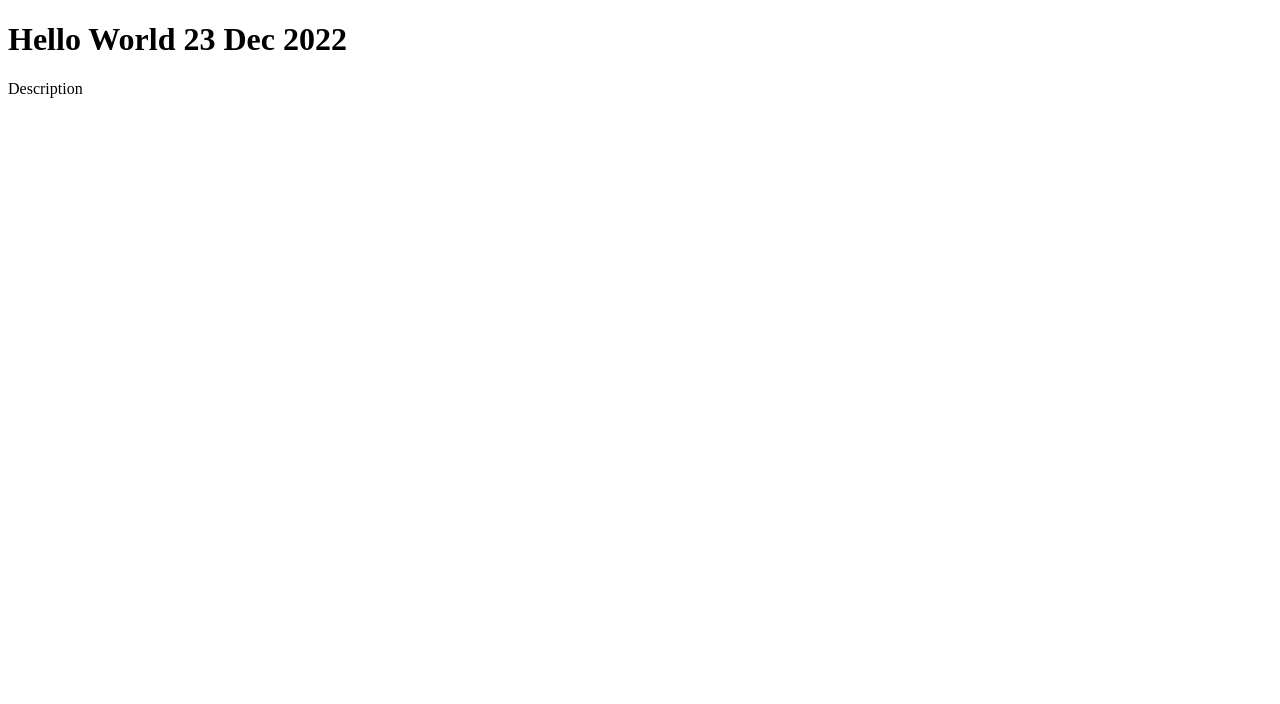
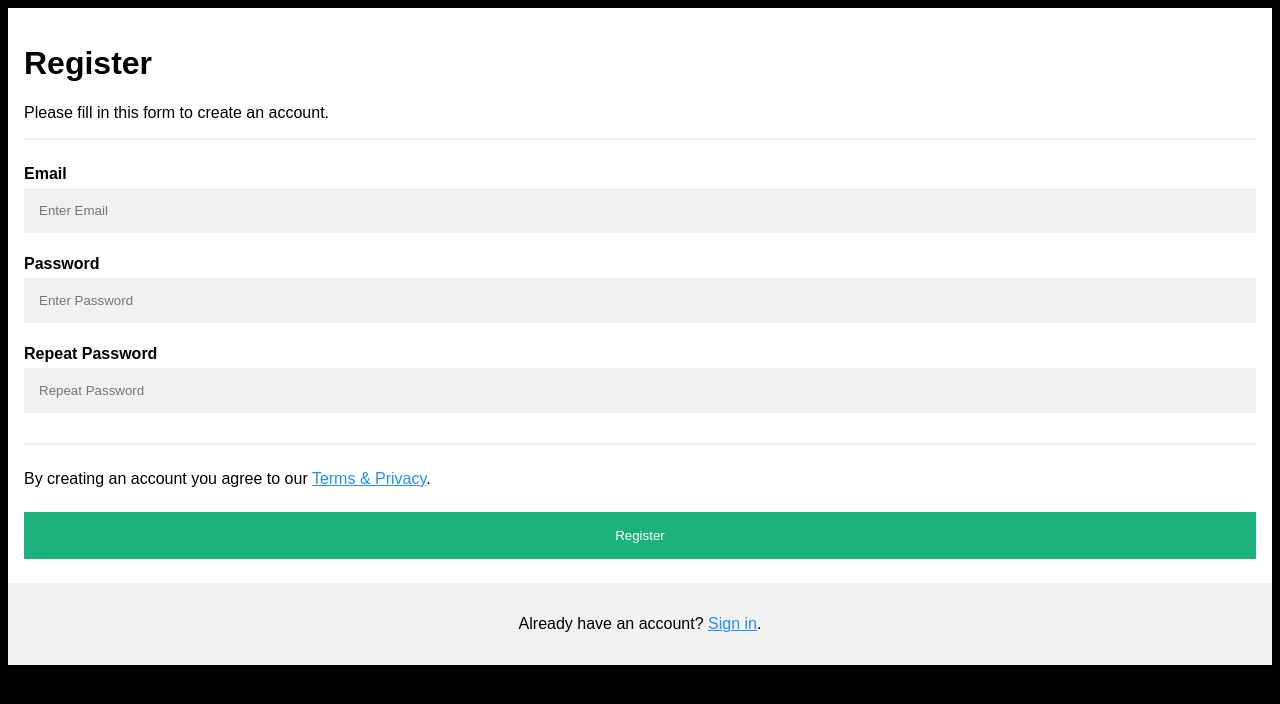
Before and after one commit to Jack95030Kee/hello-world, a plain HTML site: page index.html in a window 1280 px wide. Drawn offline with Linux system fonts and the light colour scheme.

Commit message:
Modify Home Page content

```diff
--- a/index.html
+++ b/index.html
@@ -1,12 +1,98 @@
 <!DOCTYPE html>
 <html>
 <head>
-<title>Home Page</title>
+<meta name="viewport" content="width=device-width, initial-scale=1">
+<style>
+body {
+  font-family: Arial, Helvetica, sans-serif;
+  background-color: black;
+}
+
+* {
+  box-sizing: border-box;
+}
+
+/* Add padding to containers */
+.container {
+  padding: 16px;
+  background-color: white;
+}
+
+/* Full-width input fields */
+input[type=text], input[type=password] {
+  width: 100%;
+  padding: 15px;
+  margin: 5px 0 22px 0;
+  display: inline-block;
+  border: none;
+  background: #f1f1f1;
+}
+
+input[type=text]:focus, input[type=password]:focus {
+  background-color: #ddd;
+  outline: none;
+}
+
+/* Overwrite default styles of hr */
+hr {
+  border: 1px solid #f1f1f1;
+  margin-bottom: 25px;
+}
+
+/* Set a style for the submit button */
+.registerbtn {
+  background-color: #04AA6D;
+  color: white;
+  padding: 16px 20px;
+  margin: 8px 0;
+  border: none;
+  cursor: pointer;
+  width: 100%;
+  opacity: 0.9;
+}
+
+.registerbtn:hover {
+  opacity: 1;
+}
+
+/* Add a blue text color to links */
+a {
+  color: dodgerblue;
+}
+
+/* Set a grey background color and center the text of the "sign in" section */
+.signin {
+  background-color: #f1f1f1;
+  text-align: center;
+}
+</style>
 </head>
 <body>
 
-<h1>Hello World 23 Dec 2022</h1>
-<p>Description</p>
+<form action="">
+  <div class="container">
+    <h1>Register</h1>
+    <p>Please fill in this form to create an account.</p>
+    <hr>
+
+    <label for="email"><b>Email</b></label>
+    <input type="text" placeholder="Enter Email" name="email" id="email" required>
+
+    <label for="psw"><b>Password</b></label>
+    <input type="password" placeholder="Enter Password" name="psw" id="psw" required>
+
+    <label for="psw-repeat"><b>Repeat Password</b></label>
+    <input type="password" placeholder="Repeat Password" name="psw-repeat" id="psw-repeat" required>
+    <hr>
+    <p>By creating an account you agree to our <a href="#">Terms & Privacy</a>.</p>
+
+    <button type="submit" class="registerbtn">Register</button>
+  </div>
+
+  <div class="container signin">
+    <p>Already have an account? <a href="#">Sign in</a>.</p>
+  </div>
+</form>
 
 </body>
 </html>
```
